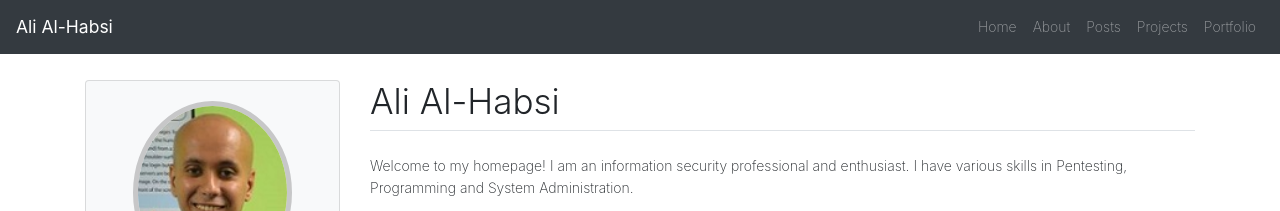
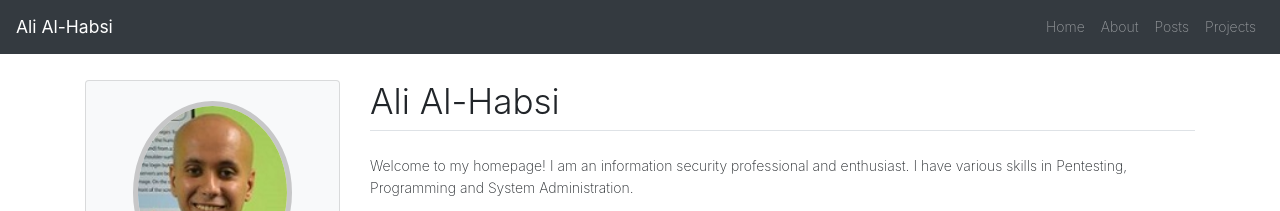
Before and after one commit to alialhabsi/alialhabsi.github.io, a Jekyll site: the page built from _pages/index.md, in a window 1280 px wide. Shown: the top 211 px of the page. Built offline with Jekyll 4.4.1, drawn with Linux system fonts in a browser that asks for light colours.

Commit message:
Update nav.yml

```diff
--- a/_data/nav.yml
+++ b/_data/nav.yml
@@ -9,6 +9,3 @@
 
 - title: Projects
   href: list/projects.html
-
-- title: Portfolio
-  href: list/portfolio.html
```
